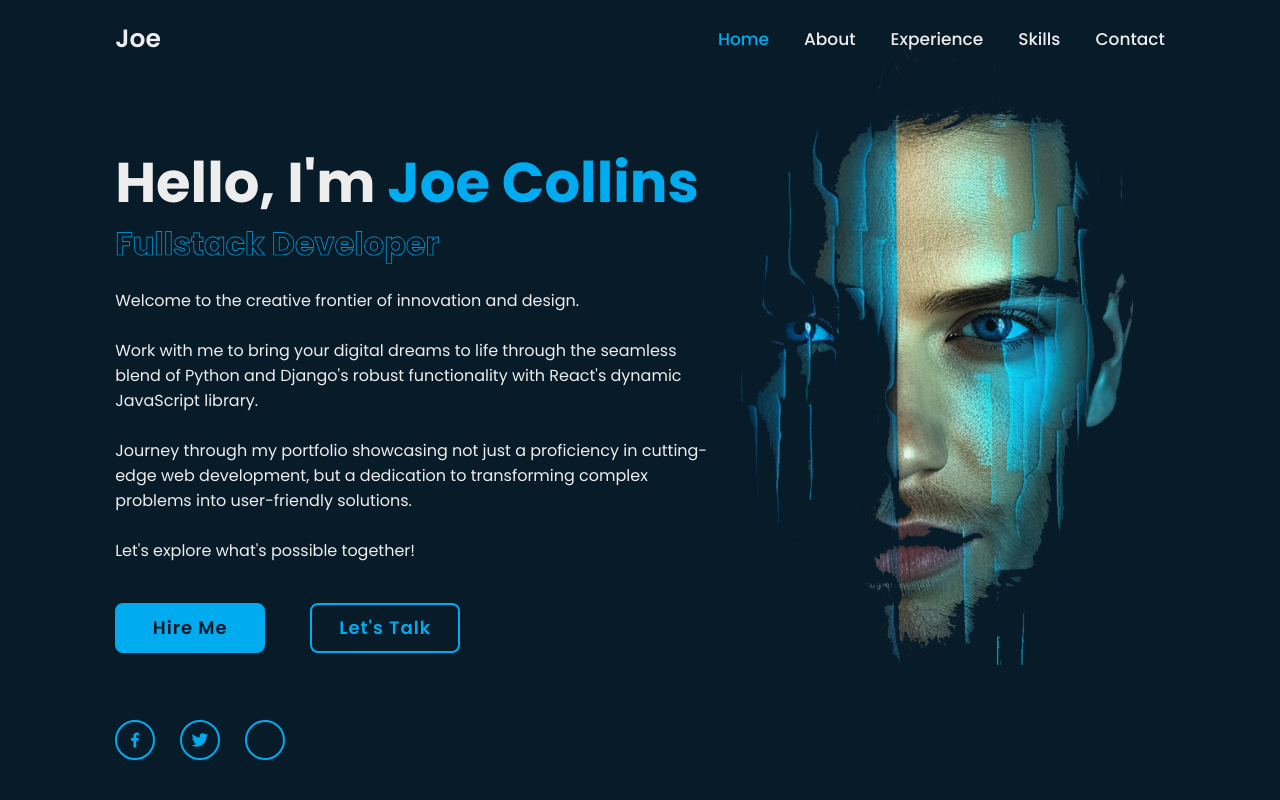
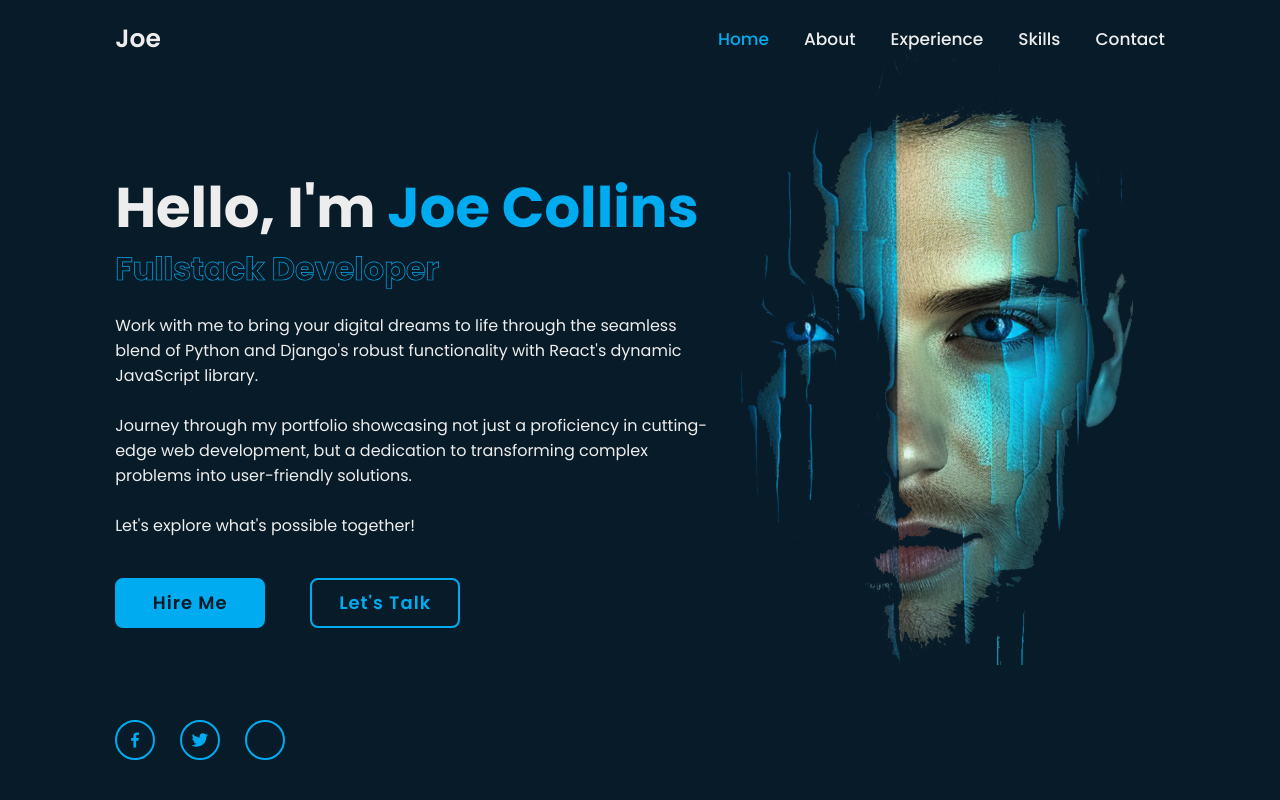
Before and after one commit to Joe-Collins-1986/Portfolio-Main, a React (Vite) app: page / in a window 1280 px wide. Shown: the top 800 px of the page. Built offline with nearby package versions, Linux system fonts and the light colour scheme; some icons are missing.

Commit message:
update home text

```diff
--- a/src/components/Home.jsx
+++ b/src/components/Home.jsx
@@ -15,11 +15,9 @@ const Home = () => {
           <h3>Fullstack Developer</h3>
         </div>
         <p>
-          Welcome to the creative frontier of innovation and design.
-          <br />
-          <br /> Work with me to bring your digital dreams to life through the
-          seamless blend of Python and Django's robust functionality with
-          React's dynamic JavaScript library.
+          Work with me to bring your digital dreams to life through the seamless
+          blend of Python and Django's robust functionality with React's dynamic
+          JavaScript library.
           <br />
           <br />
           Journey through my portfolio showcasing not just a proficiency in
```
